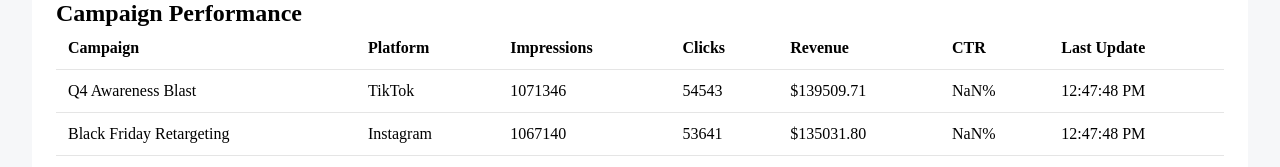
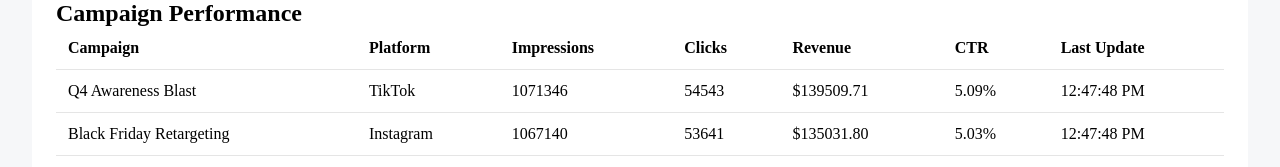
Before and after one commit to hapttic/front-test-assigment-2025-public, a React (Vite) app: page / in a window 1280 px wide. Shown: the part 632-799 px from the top of the page. Built offline with nearby package versions, Linux system fonts and the light colour scheme.

Commit message:
fix: fixed spell error

```diff
--- a/src/components/campaignTable/CampaignTable.jsx
+++ b/src/components/campaignTable/CampaignTable.jsx
@@ -34,7 +34,7 @@ export default function CampaignTable({ data }) {
                             <td>{c.impressions}</td>
                             <td>{c.clicks}</td>
                             <td>${c.revenue.toFixed(2)}</td>
-                            <td>{(c.ctrs * 100).toFixed(2)}%</td>
+                            <td>{(c.ctr * 100).toFixed(2)}%</td>
                             <td>{c.lastTimestamp ? new Date(c.lastTimestamp).toLocaleTimeString() : '-'}</td>
                         </tr>
                     ))}
```
